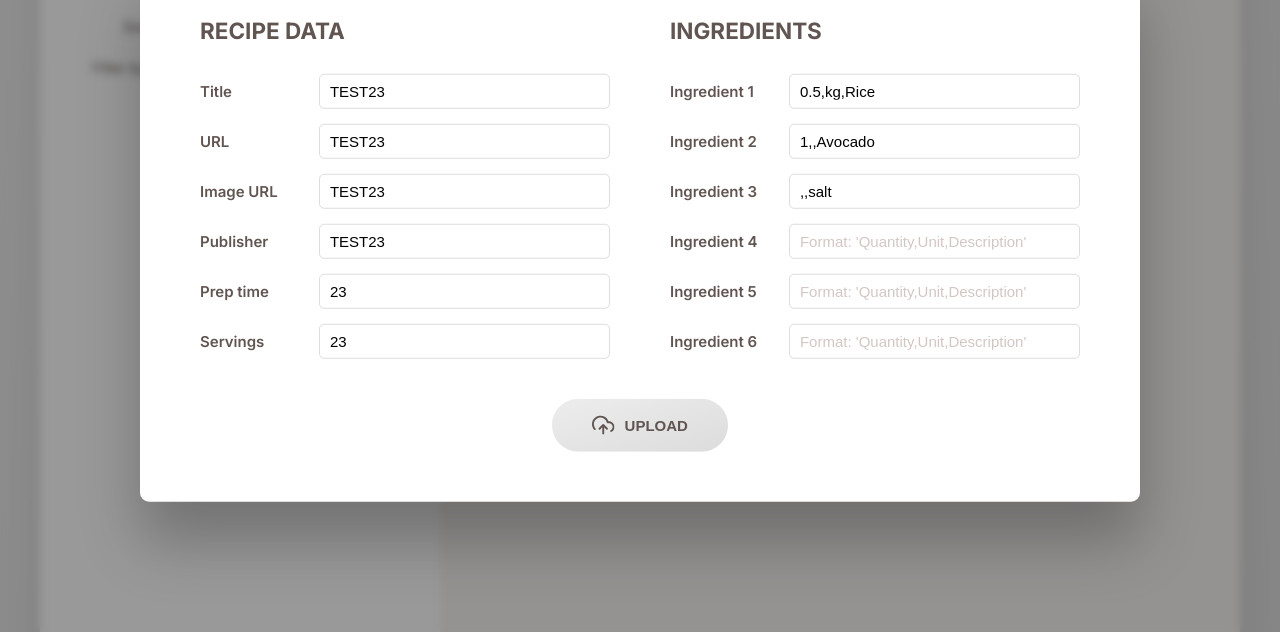
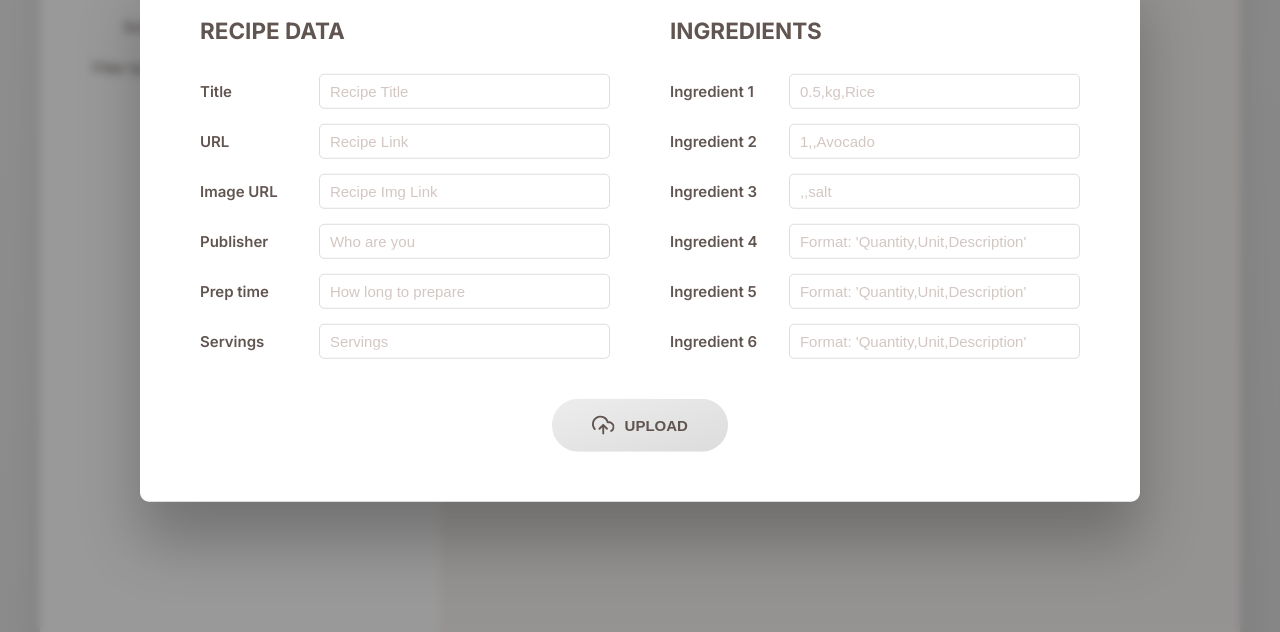
Before and after one commit to stuartchendev/forkify-app, a website built with Vite: page index.html in a window 1280 px wide. Both pictures are taken after a click on the button "ADD RECIPE". Shown: the part 168-800 px from the top of the page. Built offline with nearby package versions, Linux system fonts and the light colour scheme.

Commit message:
chore: change input placeholder

```diff
--- a/index.html
+++ b/index.html
@@ -116,37 +116,37 @@
         <div class="upload__column">
           <h3 class="upload__heading">Recipe data</h3>
           <label>Title</label>
-          <input value="TEST23" required name="title" type="text" />
+          <input placeholder="Recipe Title " required name="title" type="text" />
           <label>URL</label>
-          <input value="TEST23" required name="sourceUrl" type="text" />
+          <input placeholder="Recipe Link" required name="sourceUrl" type="text" />
           <label>Image URL</label>
-          <input value="TEST23" required name="image" type="text" />
+          <input placeholder="Recipe Img Link" required name="image" type="text" />
           <label>Publisher</label>
-          <input value="TEST23" required name="publisher" type="text" />
+          <input placeholder="Who are you" required name="publisher" type="text" />
           <label>Prep time</label>
-          <input value="23" required name="cookingTime" type="number" />
+          <input placeholder="How long to prepare" required name="cookingTime" type="number" />
           <label>Servings</label>
-          <input value="23" required name="servings" type="number" />
+          <input placeholder="Servings   " required name="servings" type="number" />
         </div>
 
         <div class="upload__column">
           <h3 class="upload__heading">Ingredients</h3>
           <label>Ingredient 1</label>
           <input
-            value="0.5,kg,Rice"
+            placeholder="0.5,kg,Rice"
             type="text"
             required
             name="ingredient-1"
           />
           <label>Ingredient 2</label>
           <input
-            value="1,,Avocado"
+            placeholder="1,,Avocado"
             type="text"
             name="ingredient-2"
           />
           <label>Ingredient 3</label>
           <input
-            value=",,salt"
+            placeholder=",,salt"
             type="text"
             name="ingredient-3"
           />
```
